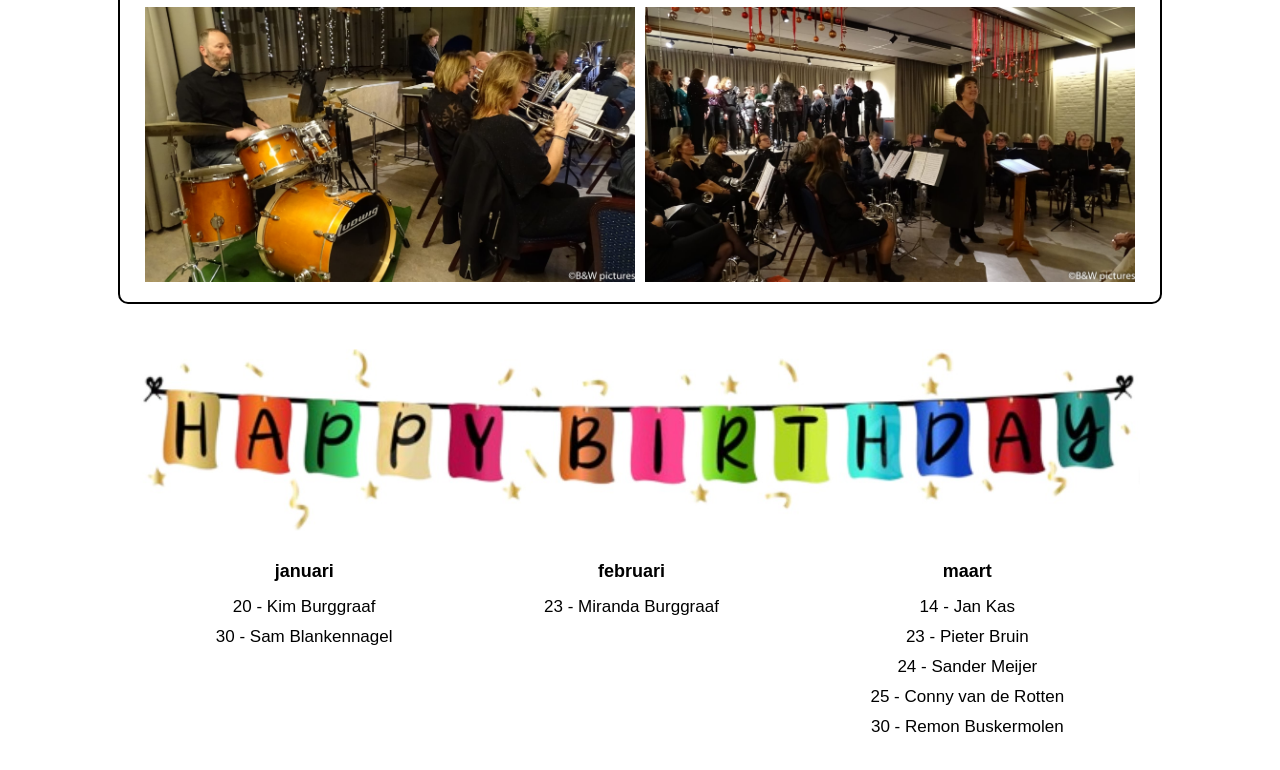
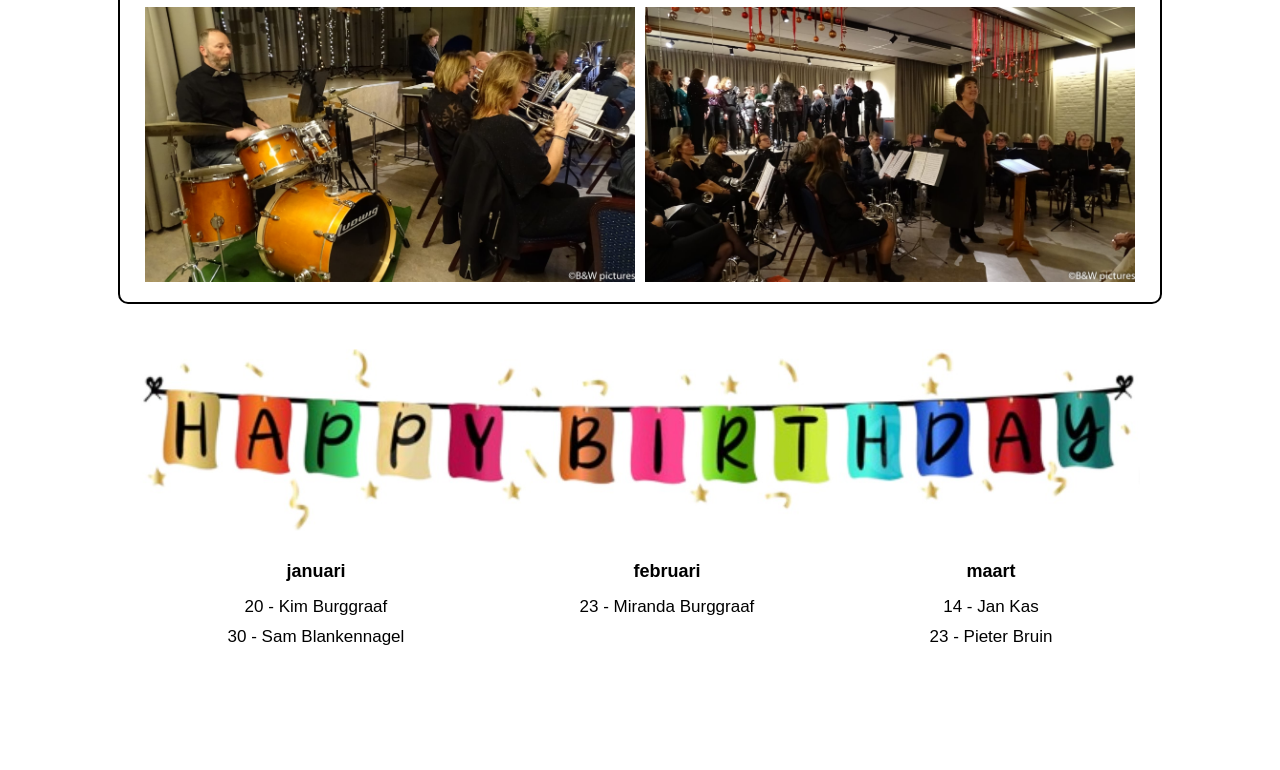
Before and after one commit to sandermeijer1972/Tavenieuwsje-2025-4, a plain HTML site: page index.html in a window 1280 px wide. Shown: the part 9639-10409 px from the top of the page. After the commit the page ends 10351 px from the top, so only its background shows below. Drawn offline with Linux system fonts and the light colour scheme.

Commit message:
Add files via upload

```diff
--- a/index.html
+++ b/index.html
@@ -183,9 +183,6 @@
                 <p>maart</p>
                 <p>14 - Jan Kas</p>
                 <p>23 - Pieter Bruin</p>
-                <p>24 - Sander Meijer</p>
-                <p>25 - Conny van de Rotten</p>
-                <p>30 - Remon Buskermolen</p>
             </div>
         </div>
     </footer>
```
